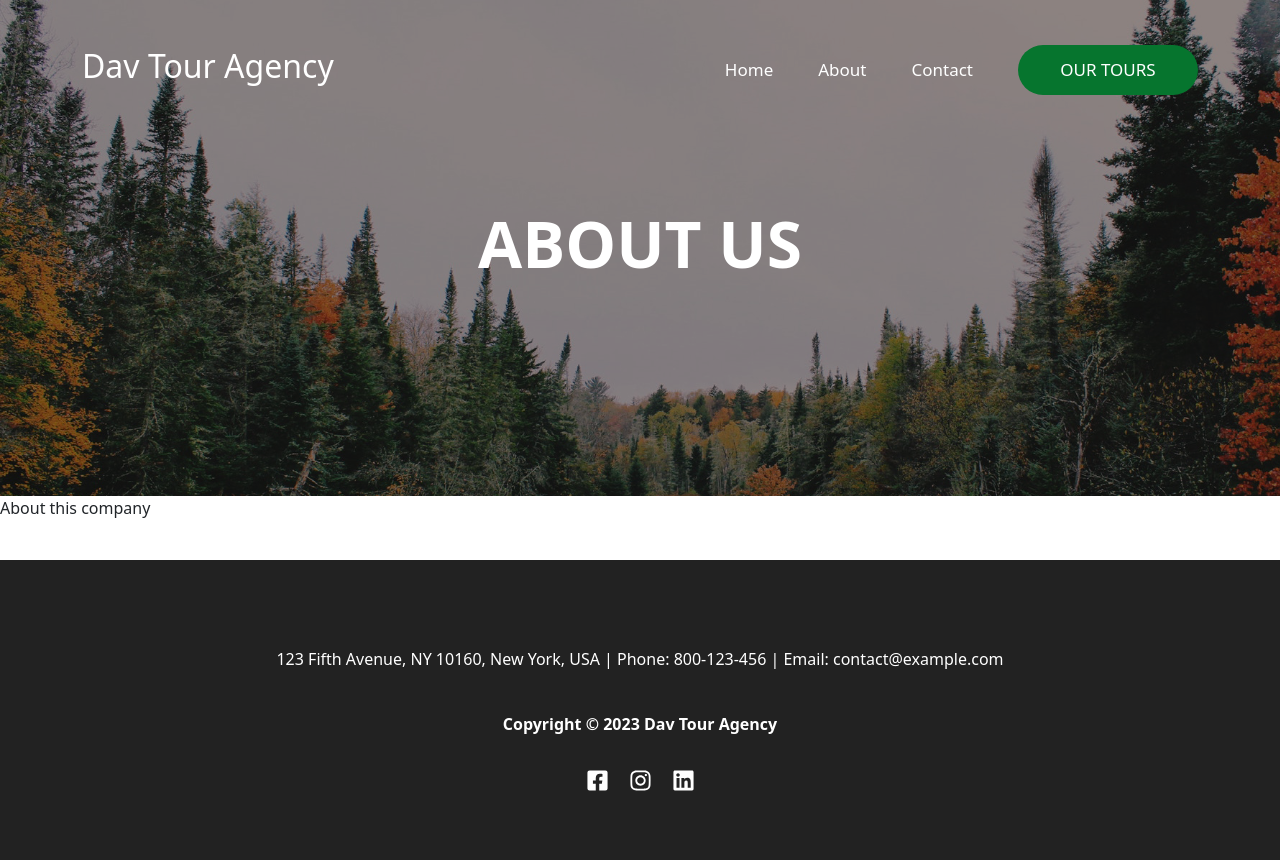
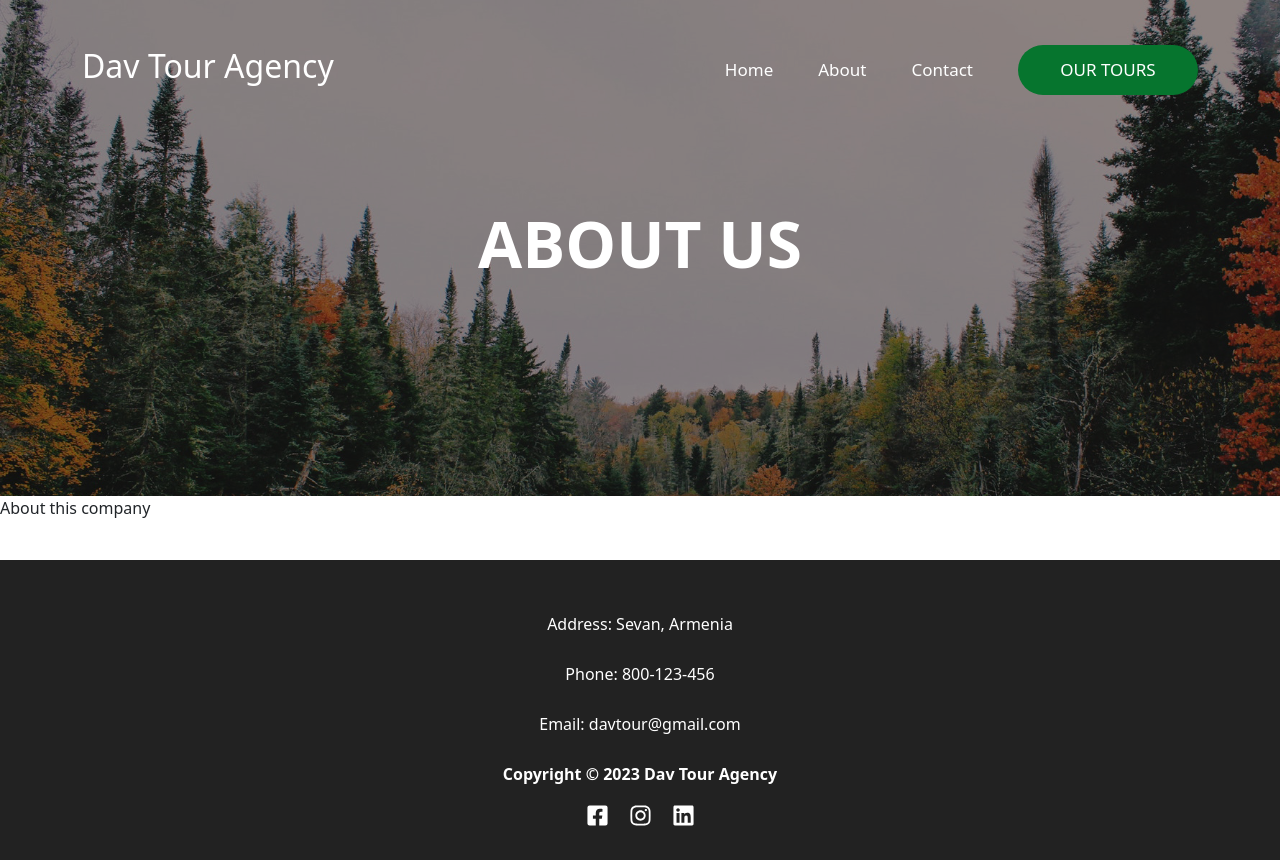
Before and after one commit to dawmanukian/dav-tour, a React (Create React App) app: page /about in a window 1280 px wide. Built offline with nearby package versions, Linux system fonts and the light colour scheme; the HTML template or start-up script is replaced by a standard one.

Commit message:
footer updates

```diff
--- a/src/components/footer/Footer.jsx
+++ b/src/components/footer/Footer.jsx
@@ -1,11 +1,14 @@
 import React from 'react'
 import './footer.css'
 import { FaFacebookSquare, FaInstagram, FaLinkedin } from "react-icons/fa";
+import { FaLocationDot } from "react-icons/fa6";
 
 const Footer = () => {
   return (
     <footer>
-        <p>123 Fifth Avenue, NY 10160, New York, USA | Phone: 800-123-456 | Email: contact@example.com</p>
+        <p>Address: Sevan, Armenia</p>
+        <p>Phone: 800-123-456</p>
+        <p>Email: davtour@gmail.com</p>
         <b>Copyright © 2023 Dav Tour Agency</b>
         <div className="footer-social-links">
             <a href='https://www.instagram.com/davv_tourr/' target='_blank' rel='noreferrer'><FaFacebookSquare /></a>
--- a/src/components/footer/footer.css
+++ b/src/components/footer/footer.css
@@ -11,7 +11,7 @@ footer {
     align-items: center;
     justify-content: center;
     text-align: center;
-    gap: 25px;
+    gap: 10px;
     padding: 22px 10px 0px 10px;
 }
 .footer-social-links {
```
